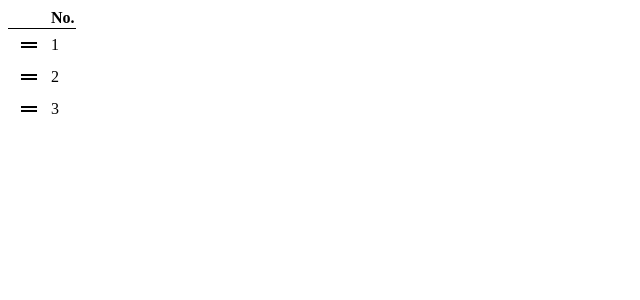
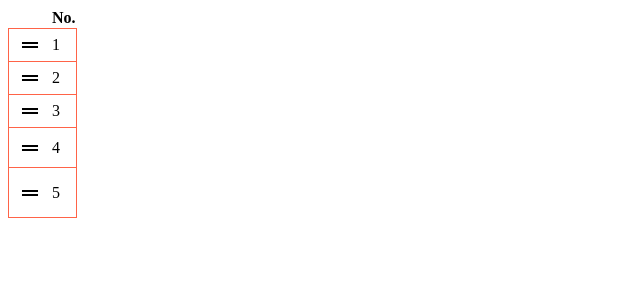
Before and after one commit to mstssk/til, a React app in the folder react-dndkit/: page / in a window 1280 px wide. Shown: the top 300 px of the page, without its empty margins (0-640 px from the left). Built offline with nearby package versions, Linux system fonts and the light colour scheme.

Commit message:
移動先の要素のサイズにtransformされたくない時こうする
dndkitのAPIにはこの辺りを変更するオプションがない。

```diff
--- a/react-dndkit/package.json
+++ b/react-dndkit/package.json
@@ -14,7 +14,9 @@
     "start": "npm run build & npx live-server .",
     "test": "echo \"Error: no test specified\" && exit 1"
   },
-  "dependencies": {},
+  "dependencies": {
+    "@dnd-kit/modifiers": "^4.0.0"
+  },
   "devDependencies": {
     "@dnd-kit/core": "^4.0.0",
     "@dnd-kit/sortable": "^5.0.0",
--- a/react-dndkit/src/App.tsx
+++ b/react-dndkit/src/App.tsx
@@ -14,11 +14,15 @@ import {
   sortableKeyboardCoordinates,
   verticalListSortingStrategy,
 } from "@dnd-kit/sortable";
+import {
+  restrictToVerticalAxis,
+  restrictToWindowEdges,
+} from "@dnd-kit/modifiers";
 
 import { SortableItem } from "./SortableItem";
 
 export function App() {
-  const [items, setItems] = useState(["1", "2", "3"]);
+  const [items, setItems] = useState(["1", "2", "3", "4", "5"]);
   const sensors = useSensors(
     useSensor(PointerSensor),
     useSensor(KeyboardSensor, {
@@ -31,6 +35,7 @@ export function App() {
       sensors={sensors}
       collisionDetection={closestCenter}
       onDragEnd={handleDragEnd}
+      modifiers={[restrictToVerticalAxis, restrictToWindowEdges]}
     >
       <SortableContext items={items} strategy={verticalListSortingStrategy}>
         <table style={{ borderCollapse: "collapse" }}>
--- a/react-dndkit/src/SortableItem.tsx
+++ b/react-dndkit/src/SortableItem.tsx
@@ -7,7 +7,11 @@ export const SortableItem: FC<{ id: string }> = (props) => {
     useSortable({ id: props.id });
 
   const style: CSSProperties = {
-    transform: CSS.Transform.toString(transform),
+    height: `${Number(props.id)}0px`,
+    border: "1px solid tomato",
+    transform: transform
+      ? CSS.Transform.toString({ ...transform, scaleX: 1, scaleY: 1 })
+      : null,
     transition,
   };
 
```
Also changed, not shown: 1 other file (tests, documents, lock files or other folders).
